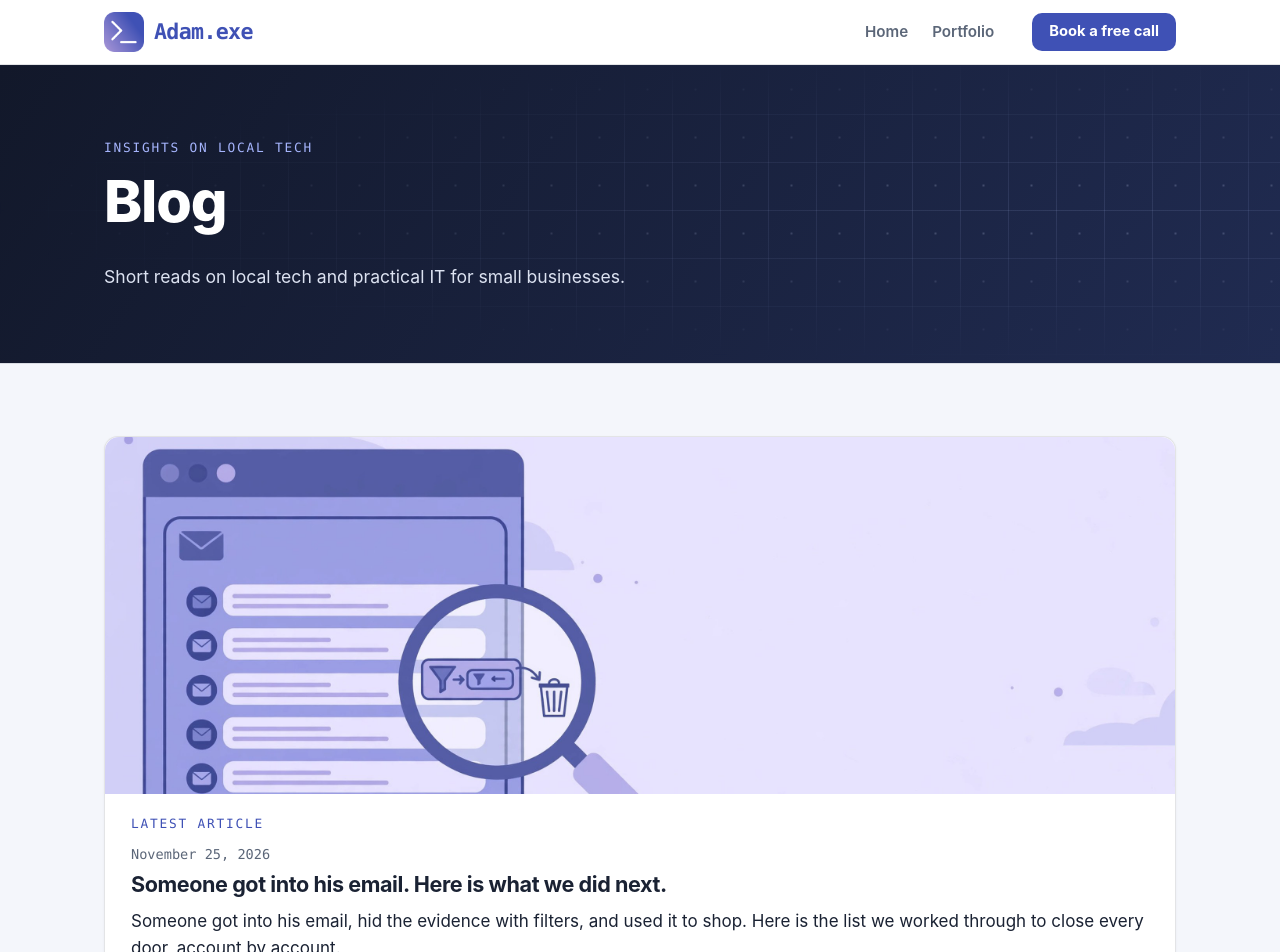
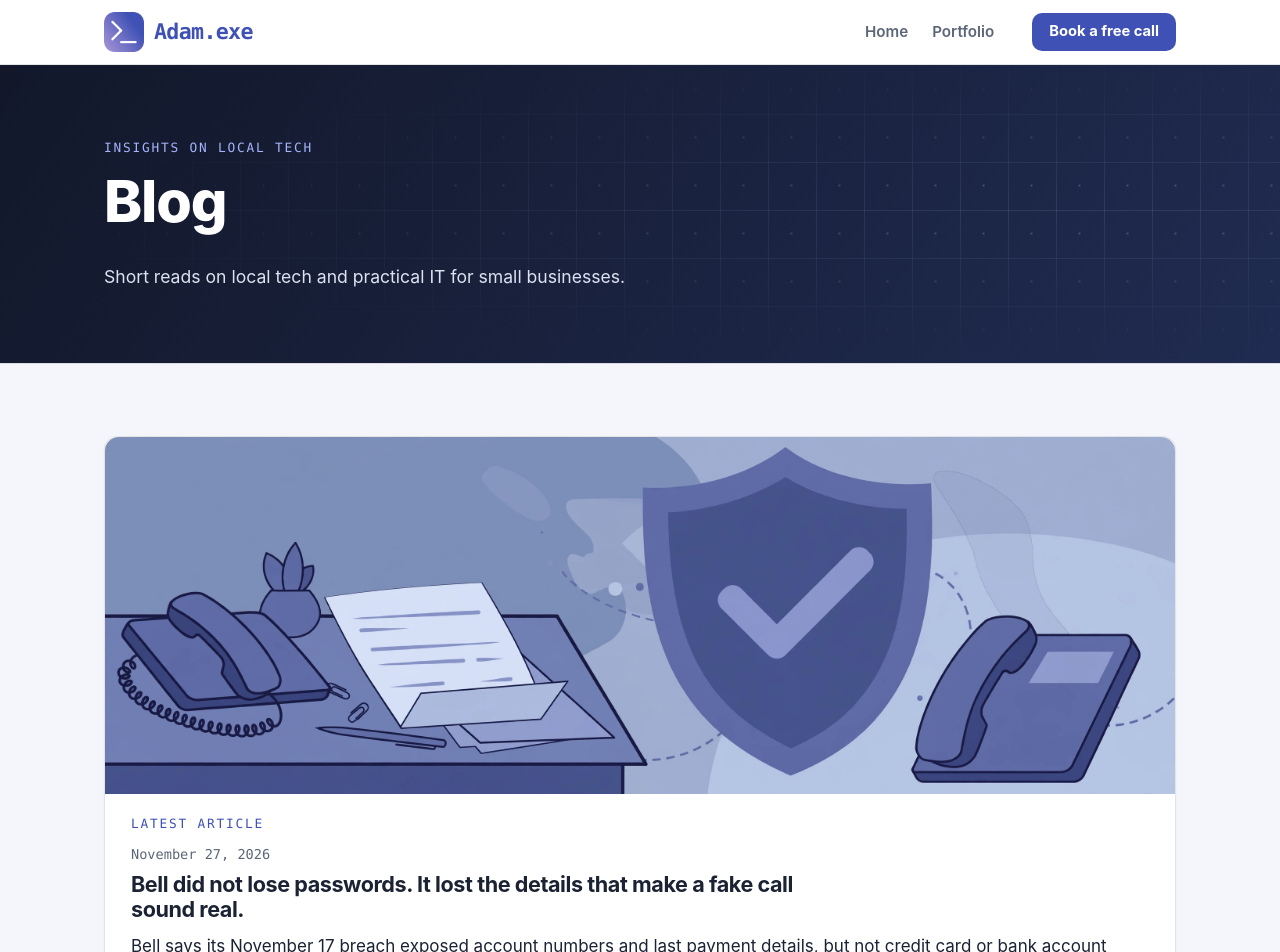
Before and after one commit to dotexedotdev/website, a Vue app in the folder src/app/: page /blog in a window 1280 px wide. Shown: the top 952 px of the page. Built offline with nearby package versions, Linux system fonts and the light colour scheme; no server answers.

Commit message:
Blog: Bell did not lose passwords. It lost the details that make a fake call sound real.

```diff
--- a/src/app/src/blog/posts.ts
+++ b/src/app/src/blog/posts.ts
@@ -55,6 +55,33 @@ export interface BlogPost {
 }
 
 export const posts: BlogPost[] = [
+  {
+    slug: 'bell-breach-fake-call-sound-real',
+    title: 'Bell did not lose passwords. It lost the details that make a fake call sound real.',
+    date: '2026-11-27',
+    excerpt:
+      'Bell says its November 17 breach exposed account numbers and last payment details, but not credit card or bank account information. For a small business, the risk now is a convincing impersonation call.',
+    image: '/blog/bell-breach-fake-call-sound-real.jpg',
+    body: [
+      'Bell says an unknown party got into an internal system on November 17, 2026. The information that may have been affected includes names, mailing addresses, phone numbers, email addresses, account numbers, product information, business names where applicable, and the date and amount of the last payment. Bell says no credit card number or bank account information was impacted.',
+      'That last sentence matters, but it should not be the end of the story. A caller who knows your account number and what you paid last month sounds more convincing than a stranger guessing. For a small business, that is the practical risk: not a password leak, but better material for impersonation.',
+      'The business side has a second layer. BleepingComputer reported that Bell told enterprise customers an unauthorized party reached a pre-production environment of Maximo, a system used to order and provision network connections. Bell warned that business contact details may have been stolen, including names, job titles, corporate email addresses, phone numbers and business addresses. Ticket titles and some IP addresses tied to network elements may also have been exposed. Bell said that dataset did not contain credentials, highly sensitive personal information, PDFs or file attachments.',
+      'Bell says it removed the threat actor, contained the incident and saw no impact to customer services. It has engaged the RCMP cybercrime unit and says it is sharing indicators of compromise with enterprise customers and the Canadian Centre for Cyber Security. Bell has not disclosed how many enterprise customers were impacted, and it says it does not know who was responsible.',
+      'So what should a Halton small business do this week? Start by changing what counts as proof. If someone calls or emails about your Bell account and quotes real account details, treat that as information, not identity. Hang up or stop replying, then contact Bell through a number or portal you already trust, such as the number on your bill. Type bell.ca/cybernotice yourself instead of using a link from a message.',
+      'Tell the people who answer phones and pay bills. Bell says it will never contact you to ask for bank account information, passwords or PINs. It also advises customers to avoid links and attachments in suspicious messages and to review accounts for suspicious activity. If your business received an enterprise notice or indicators from Bell, pass them to whoever looks after your network rather than leaving them in an inbox.',
+      'This is the part I want small businesses to notice: the breach can happen somewhere else, but the attempted fraud arrives at your front desk. I help Halton businesses put simple verification rules in place at Adam.exe, so staff know when to stop, hang up and call back on a trusted number. The intro call is free.',
+    ],
+    sources: [
+      {
+        label: 'Bell, Important Cyber Security Update',
+        url: 'https://www.bell.ca/cybernotice',
+      },
+      {
+        label: 'BleepingComputer, Bell Canada says ‘agentic’ hacker stole enterprise customer data, November 20, 2026',
+        url: 'https://www.bleepingcomputer.com/news/security/bell-canada-says-agentic-hacker-stole-enterprise-customer-data/',
+      },
+    ],
+  },
   {
     slug: 'email-compromised-what-to-do-next',
     title: 'Someone got into his email. Here is what we did next.',
```
Also changed, not shown: src/app/public/blog/bell-breach-fake-call-sound-real.jpg (added), 1 other file (tests, documents, lock files or other folders).
